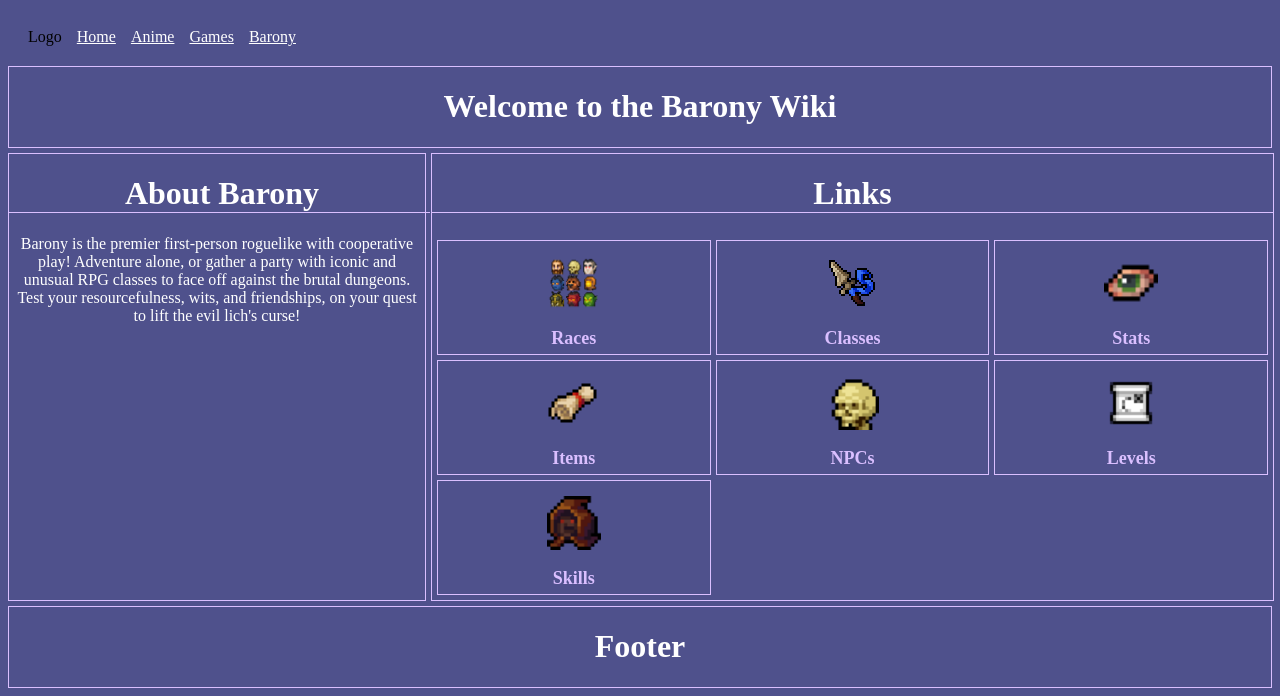
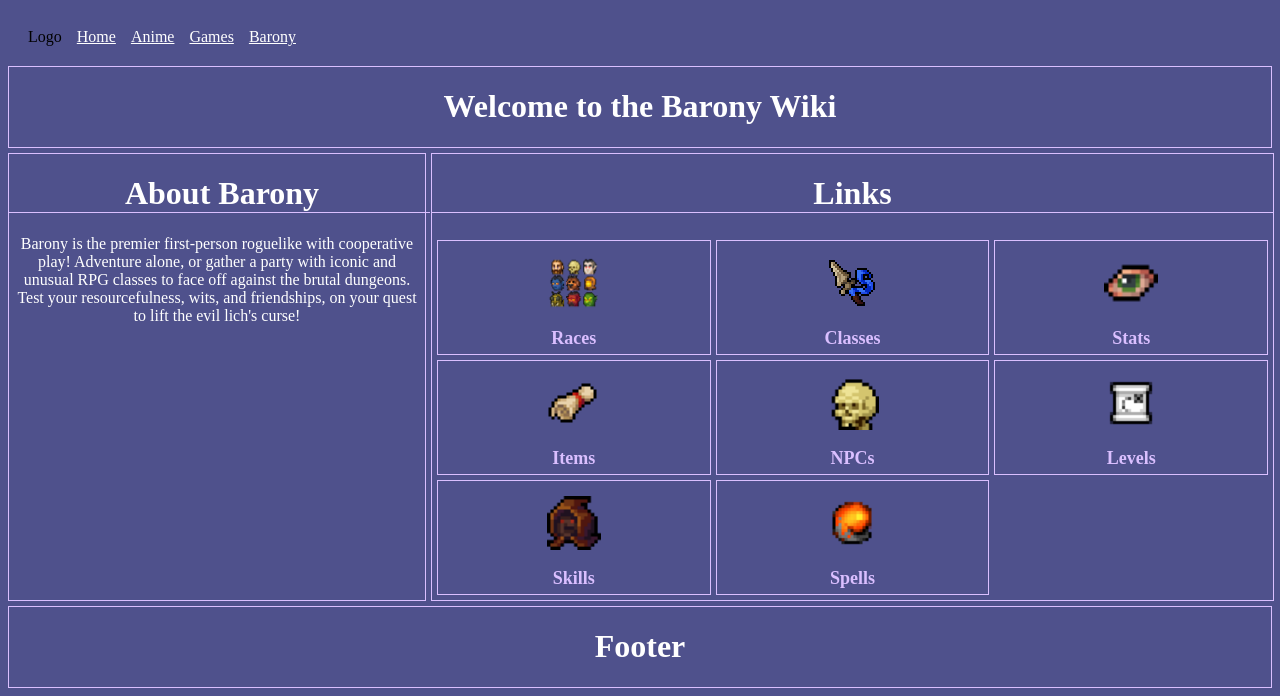
Before and after one commit to TheBestCupcake/waow, a React (Vite) app in the folder client/: page /Barony in a window 1280 px wide. Shown: the top 696 px of the page. Built offline with nearby package versions, Linux system fonts and the light colour scheme.

Commit message:
Added link to spells page to the main page.

```diff
--- a/client/src/pages/barony/Barony_Home.tsx
+++ b/client/src/pages/barony/Barony_Home.tsx
@@ -8,6 +8,7 @@ import StatIcon from "../../assets/Perception_Icon.png";
 import MonsterIcon from "../../assets/Skeleton_Male_Icon.png";
 import LevelIcon from "../../assets/Magic_Mapping_Icon.png";
 import SkillIcon from "../../assets/Stealth_Icon.png";
+import SpellsIcon from "../../assets/fireball.webp";
 
 type NavItem = {
   label: string;
@@ -37,6 +38,8 @@ function Barony_Home() {
     { label: "Levels", to: "/Barony/Levels", img: LevelIcon },
 
     { label: "Skills", to: "/Barony/Skills", img: SkillIcon },
+
+    { label: "Spells", to: "/Barony/Spells", img: SpellsIcon },
   ];
 
   return (
```
